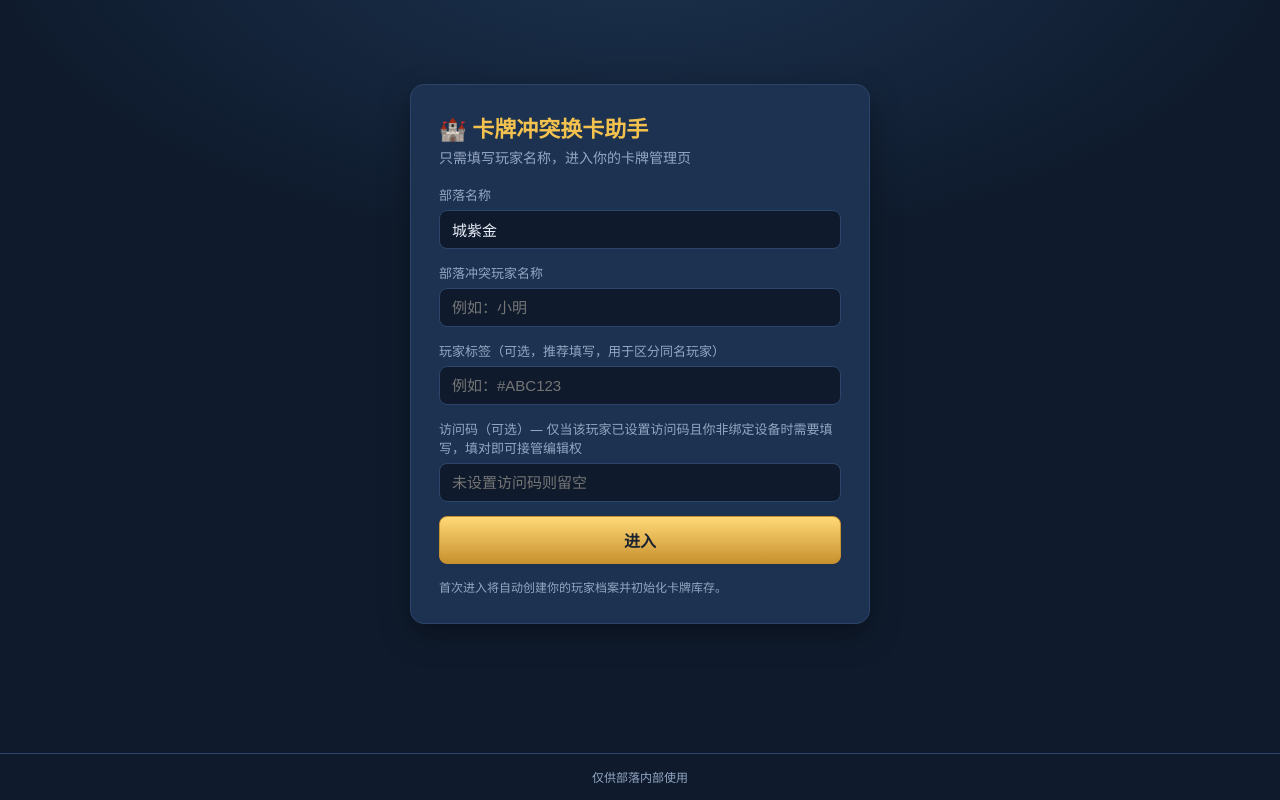
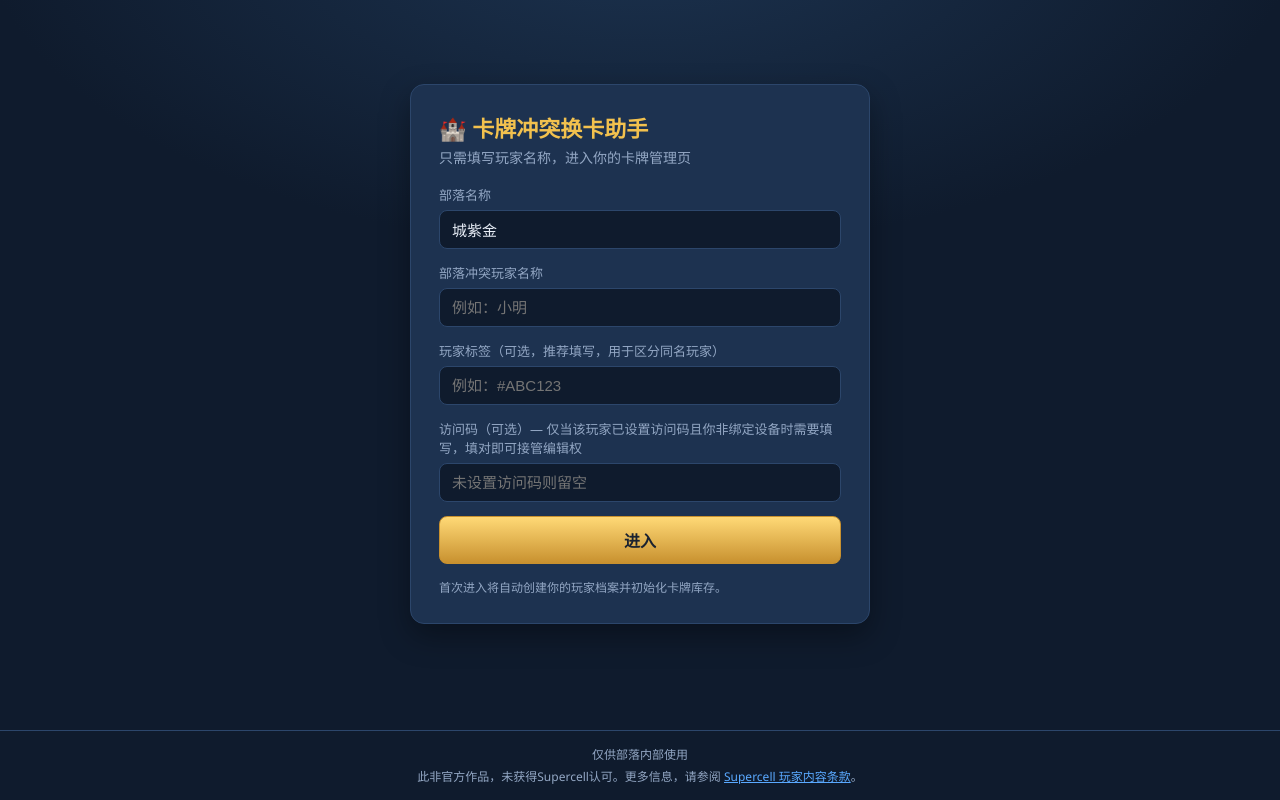
Before and after one commit to chen-chen-99/coc-change-card, a Vue app: page / in a window 1280 px wide. Built offline with nearby package versions, Linux system fonts and the light colour scheme; no server answers.

Commit message:
feat: 页脚添加 Supercell 免责声明，更新官方图片获取提示词

```diff
--- a/src/App.vue
+++ b/src/App.vue
@@ -99,6 +99,12 @@ function logout() {
       </template>
     </main>
 
-    <footer class="footer">仅供部落内部使用</footer>
+    <footer class="footer">
+      <div>仅供部落内部使用</div>
+      <div class="disclaimer">
+        此非官方作品，未获得Supercell认可。更多信息，请参阅
+        <a href="https://supercell.com/en/fan-content-policy/cn/" target="_blank" rel="noopener noreferrer">Supercell 玩家内容条款</a>。
+      </div>
+    </footer>
   </div>
 </template>
--- a/src/styles.css
+++ b/src/styles.css
@@ -75,6 +75,16 @@ body {
   border-top: 1px solid var(--border);
 }
 
+
+.footer .disclaimer {
+  margin-top: 4px;
+  color: var(--text-dim);
+  line-height: 1.6;
+}
+.footer a {
+  color: var(--blue);
+  text-decoration: underline;
+}
 .section-head {
   display: flex;
   align-items: center;
```
Also changed, not shown: public/images/cards/README.md, 1 other file (tests, documents, lock files or other folders).
